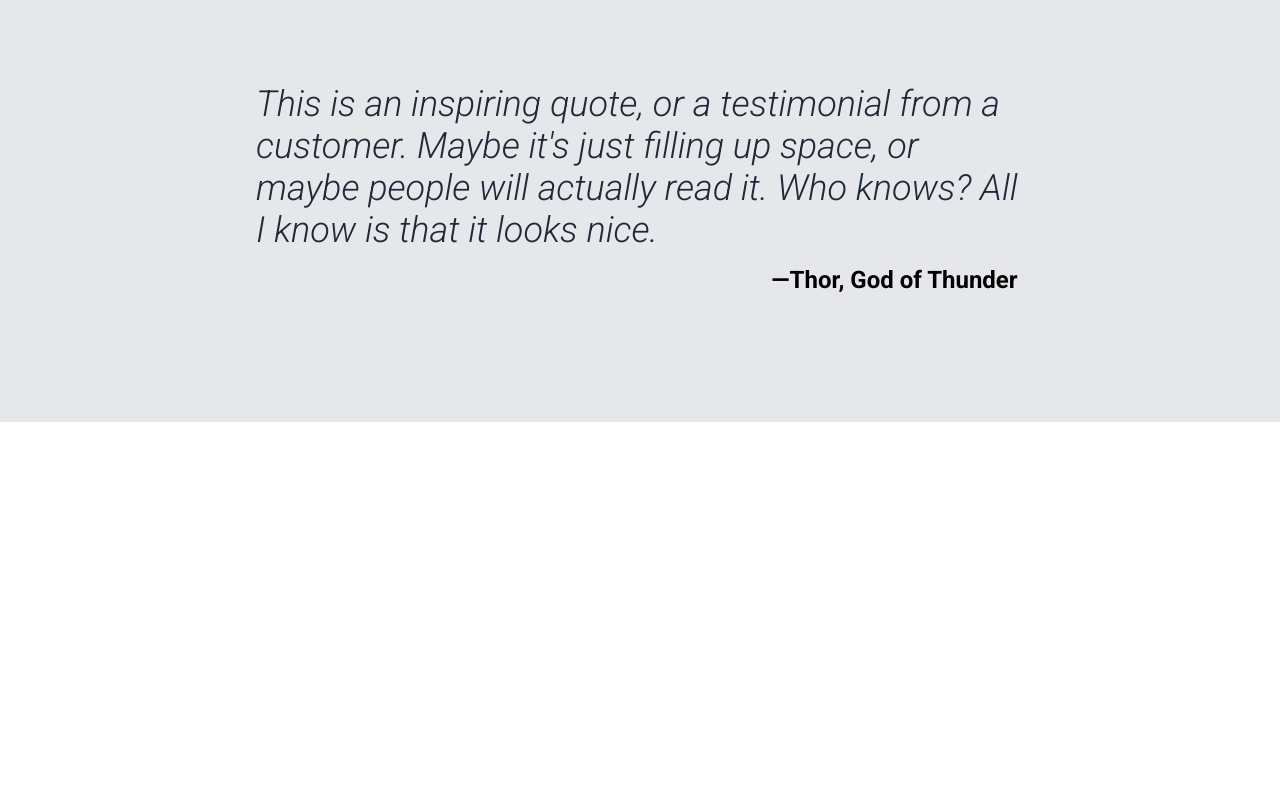
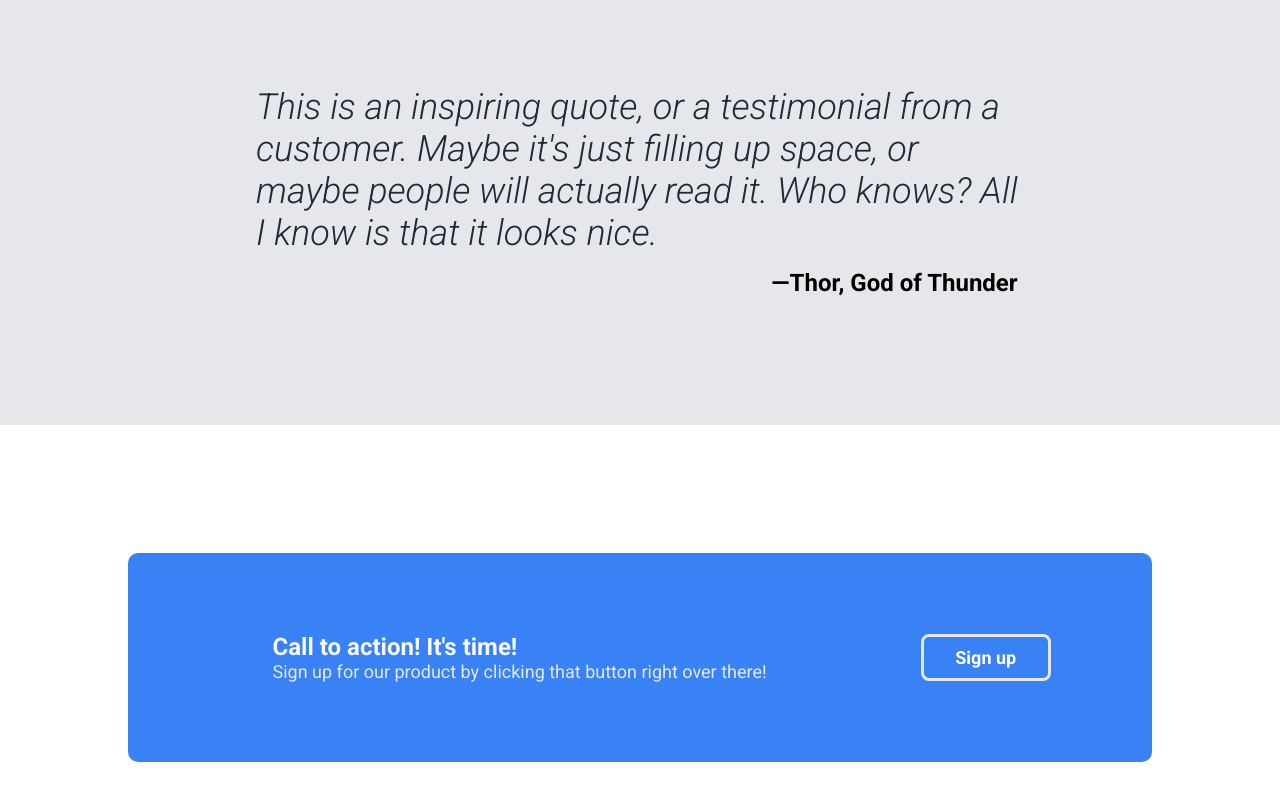
Before and after one commit to Salman7236/odin-landing-page, a plain HTML site: page index.html in a window 1280 px wide. Shown: the part 944-1744 px from the top of the page. Before the commit the page ends 1366 px from the top, so only its background shows below. Drawn offline with Linux system fonts and the light colour scheme.

Commit message:
Add call to action section

```diff
--- a/index.html
+++ b/index.html
@@ -94,5 +94,16 @@
                 <p>—Thor, God of Thunder</p>
             </div>
         </div>
+        <div class="call-section">
+            <div class="call-blue-box">
+                <div class="call">
+                    <h2>Call to action! It's time!</h1>
+                    <p>Sign up for our product by clicking that button right over there!</p>
+                </div>
+                <div class="call-button">
+                    <button><a href="?">Sign up</a></button>
+                </div>
+            </div>
+        </div>
     </body>
 </html>
--- a/style.css
+++ b/style.css
@@ -95,7 +95,7 @@ a {
 
 /* ----- Button ----- */
 /* Button */
-button {
+.hero-text button {
     width: 30%;
     padding: 10px;
     background-color: #3882f6;
@@ -106,14 +106,14 @@ button {
 }
 
 /* Button on hover */
-button:hover {
+.hero-text button:hover {
     background-color: #2563eb;
 }
 /* Button text (link) */
 button a {
     text-decoration: none;
     color: white;
-    font-size: 15px;
+    font-size: 18px;
     font-weight: bold;
 }
 
@@ -193,3 +193,63 @@ button a {
     font-weight: bolder;
     font-size: x-large;
 }
+
+.call-section {
+    display: flex;
+    justify-content: center;
+    align-items: center;
+    /* padding-top: 10%;
+    padding-bottom: 10%; */
+    margin: 10%;
+}
+
+.call-blue-box {
+    background-color: #3882f6;
+    padding: 80px;
+    border-radius: 10px;
+    width: 100%;
+    display: flex;
+    justify-content: center;
+    align-items: center;
+}
+
+.call {
+    width: 75%;
+}
+
+.call h2 {
+    font-size: 24px;
+    color: #f9faf8;
+}
+
+.call p {
+    font-weight: 400;
+    font-size: 18px;
+    color: #e5e7eb;
+}
+
+.call-button button {
+    background-color: #3882f6;
+    color: #e5e7eb;
+    border-color: #e5e7eb;
+    border-width: 3px;
+    border-style: solid;
+    border-radius: 8px;
+    cursor: pointer;
+    transition: background-color 0.3s ease;
+    /* padding-left: 40px;
+    padding-right: 40px;
+    padding-top: 5px;
+    padding-bottom: 5px; */
+    padding: 10px;
+    width: 150%;
+}
+
+.call-button button:hover {
+    background-color: #2563eb;
+}
+/* Button text (link) */
+.call-button button a {
+    text-decoration: none;
+    font-size: 18px;
+}
```
